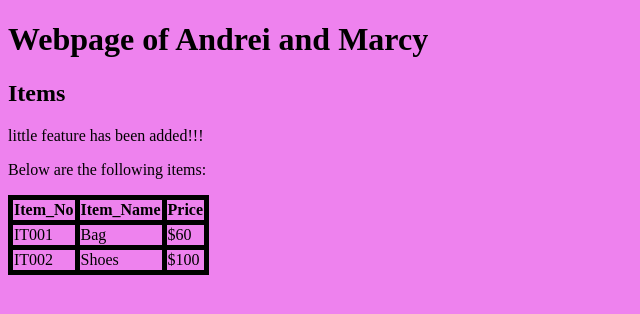
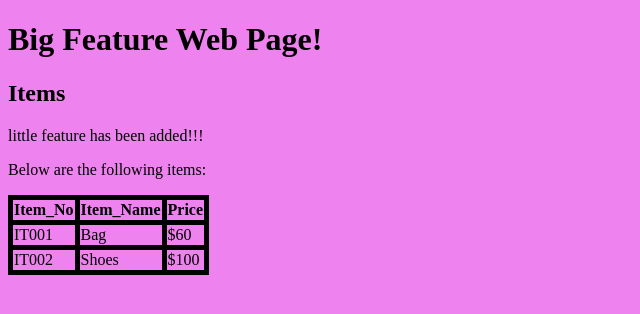
Before and after one commit to CodePlusCoffee/Items, a plain HTML site: page hardcode.html in a window 1280 px wide. Shown: the whole page, without its empty margins (0-640 px from the left). Drawn offline with Linux system fonts and the light colour scheme.

Commit message:
added exclamation

```diff
--- a/hardcode.html
+++ b/hardcode.html
@@ -15,7 +15,7 @@
 
    <body>
 
-      <h1>Webpage of Andrei and Marcy</h1>
+      <h1>Big Feature Web Page!</h1>
 
       <h2>Items</h2>
 
```
